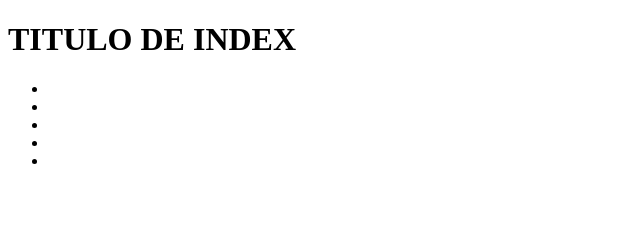
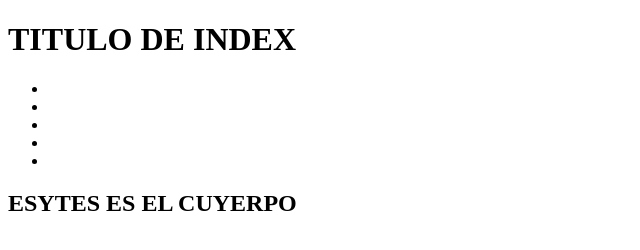
Before and after one commit to WilmerAllende/ejemploPruebaGH, a plain HTML site: page index.html in a window 1280 px wide. Shown: the whole page, without its empty margins (0-640 px from the left). Drawn offline with Linux system fonts and the light colour scheme.

Commit message:
Agregado section

```diff
--- a/index.html
+++ b/index.html
@@ -15,5 +15,9 @@
 				<li></li>
 		</ul>
 	</nav>
+
+	<section>
+		<h2>ESYTES ES EL CUYERPO </h2>
+	</section>
 </body>
 </html>
```
